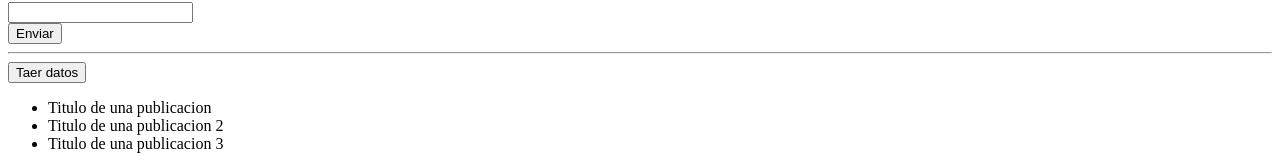
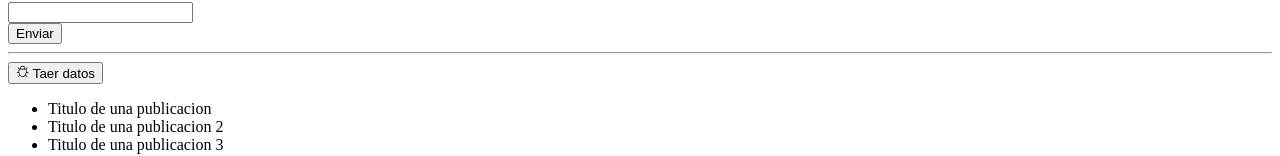
Before and after one commit to alejandropb36/react-course, a React (Create React App) app: page / in a window 1280 px wide. Shown: the part 367-523 px from the top of the page. Built offline with nearby package versions, Linux system fonts and the light colour scheme.

Commit message:
feat: librerias de terceros

```diff
--- a/package.json
+++ b/package.json
@@ -9,6 +9,7 @@
     "prop-types": "^15.8.1",
     "react": "^18.2.0",
     "react-dom": "^18.2.0",
+    "react-icons": "^4.6.0",
     "react-scripts": "5.0.1",
     "web-vitals": "^2.1.4"
   },
--- a/src/Posts.jsx
+++ b/src/Posts.jsx
@@ -1,3 +1,5 @@
+import { VscBug } from 'react-icons/vsc';
+
 export function Posts() {
     return (
         <>
@@ -7,7 +9,7 @@ export function Posts() {
                     .then(data => console.log(data))
                     .catch(error => console.error(error))
             }}>
-                Taer datos
+                <VscBug/> Taer datos
             </button>
 
 
```
Also changed, not shown: 1 other file (tests, documents, lock files or other folders).
